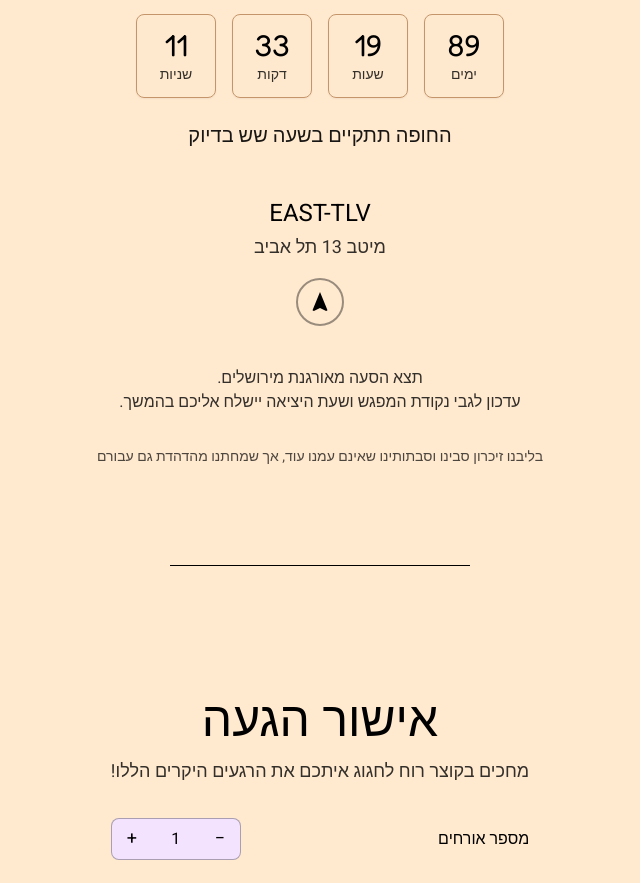
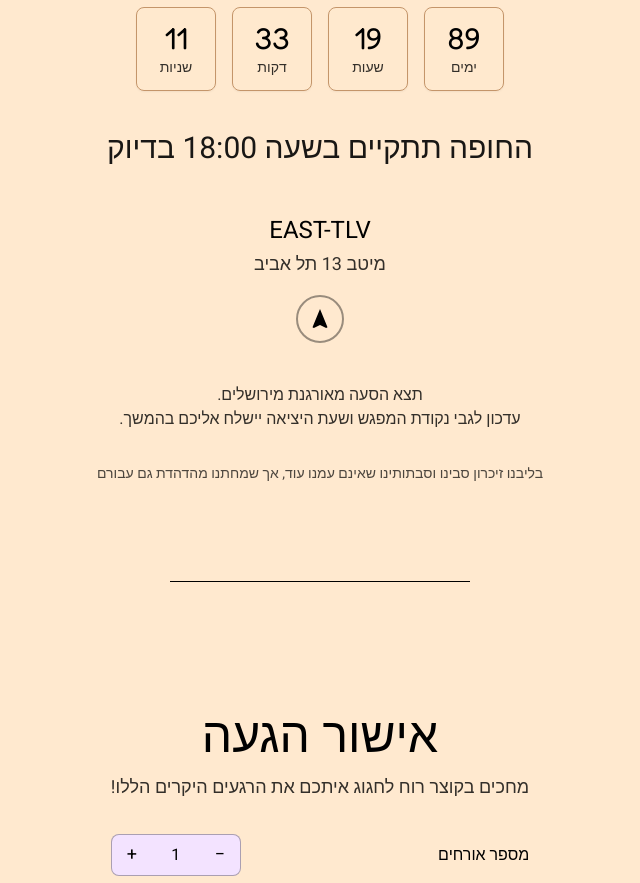
Before and after one commit to adamts1/adam-sarah, a React (Vite) app: page / in a window 1280 px wide. Shown: the part 1823-2706 px from the top of the page, without its empty margins (320-960 px from the left). Built offline with nearby package versions, Linux system fonts and the light colour scheme.

Commit message:
donegit add .

```diff
--- a/src/components/InvitationDetails.jsx
+++ b/src/components/InvitationDetails.jsx
@@ -15,7 +15,7 @@ const texts = {
     groomNames: 'מר וגברת נעים ומישל ציטיאט',
     intro: "בשמחה רבה ובהודיה אינסופית לה' אנו שמחים להזמינכם לחגוג עמנו את נישואי ילדינו",
     date: '25 במאי 2026',
-    houppa: 'החופה תתקיים בשעה שש בדיוק',
+    houppa: 'החופה תתקיים בשעה 18:00 בדיוק',
     venue: 'EAST-TLV',
     afterCeremony: 'מיטב 13 תל אביב',
     shuttle1: 'תצא הסעה מאורגנת מירושלים.',
@@ -35,7 +35,7 @@ const texts = {
     afterCeremony: 'Meitav 13 Tel-Aviv',
     shuttle1: 'Une navette organisée sera mise à votre disposition au départ de Jérusalem.',
     shuttle2: 'Les détails concernant le lieu de rendez-vous et l\'heure de départ vous seront communiqués prochainement.',
-    footer: 'Dans nos cœurs, le souvenir de nos grands-parents qui ne sont plus avec nous, mais notre joie résonne aussi pour eux.',
+    footer: '',
     ariaWaze: 'Waze',
   },
 }
@@ -74,7 +74,7 @@ export default function InvitationDetails({ lang = 'heb' }) {
           <Countdown embedded lang={lang} />
         </div>
 
-        <p className="text-center font-sans text-base md:text-lg lg:text-xl text-black/90 mt-4 md:mt-6 mb-2">
+        <p className="text-center font-sans text-xl md:text-2xl lg:text-3xl text-black/90 mt-8 md:mt-10 mb-2">
           {t.houppa}
         </p>
 
@@ -105,14 +105,17 @@ export default function InvitationDetails({ lang = 'heb' }) {
         </div>
 
         {lang === 'fr' && (
+          <div className="text-center font-sans text-sm text-black/80 max-w-md mx-auto leading-relaxed mt-6">
+            <p>Nous vous rappelons qu'une autorisation électronique de voyage (ETA-IL) est désormais obligatoire pour entrer en Israël. Pensez à faire votre demande en ligne avant le départ.</p>
             <a
               href="https://israel-entry.piba.gov.il/"
               target="_blank"
               rel="noopener noreferrer"
-            className="block text-center font-sans text-sm text-black underline hover:opacity-70 transition-opacity mt-6"
+              className="inline-block text-black underline hover:opacity-70 transition-opacity mt-2"
             >
               Formulaire d'entrée en Israël
             </a>
+          </div>
         )}
 
         <p className="text-center font-sans text-sm text-black/70 mt-8 max-w-md mx-auto leading-relaxed">
```
Also changed, not shown: assets/heb.png, 1 other file (tests, documents, lock files or other folders). Lines whose indentation alone changed are shown as unchanged.
